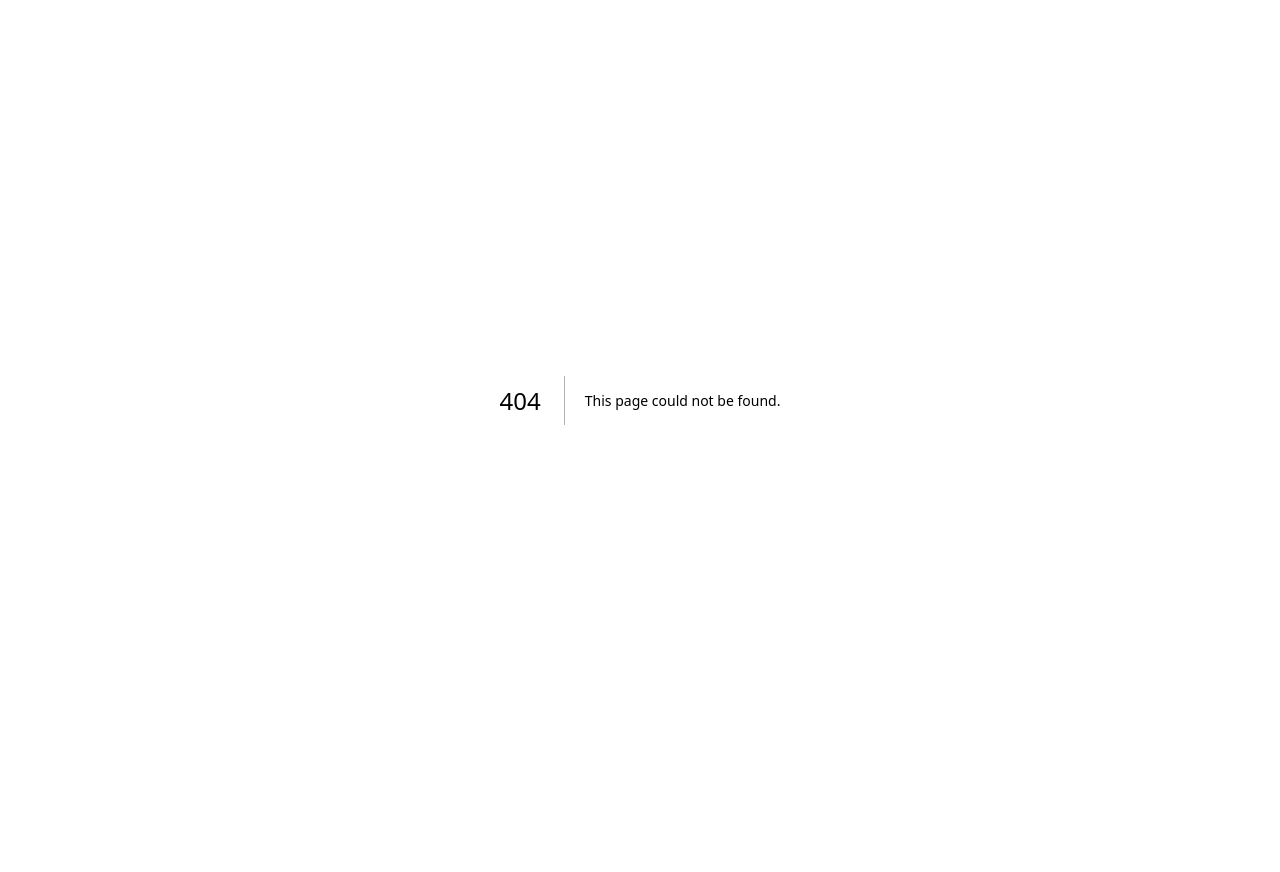
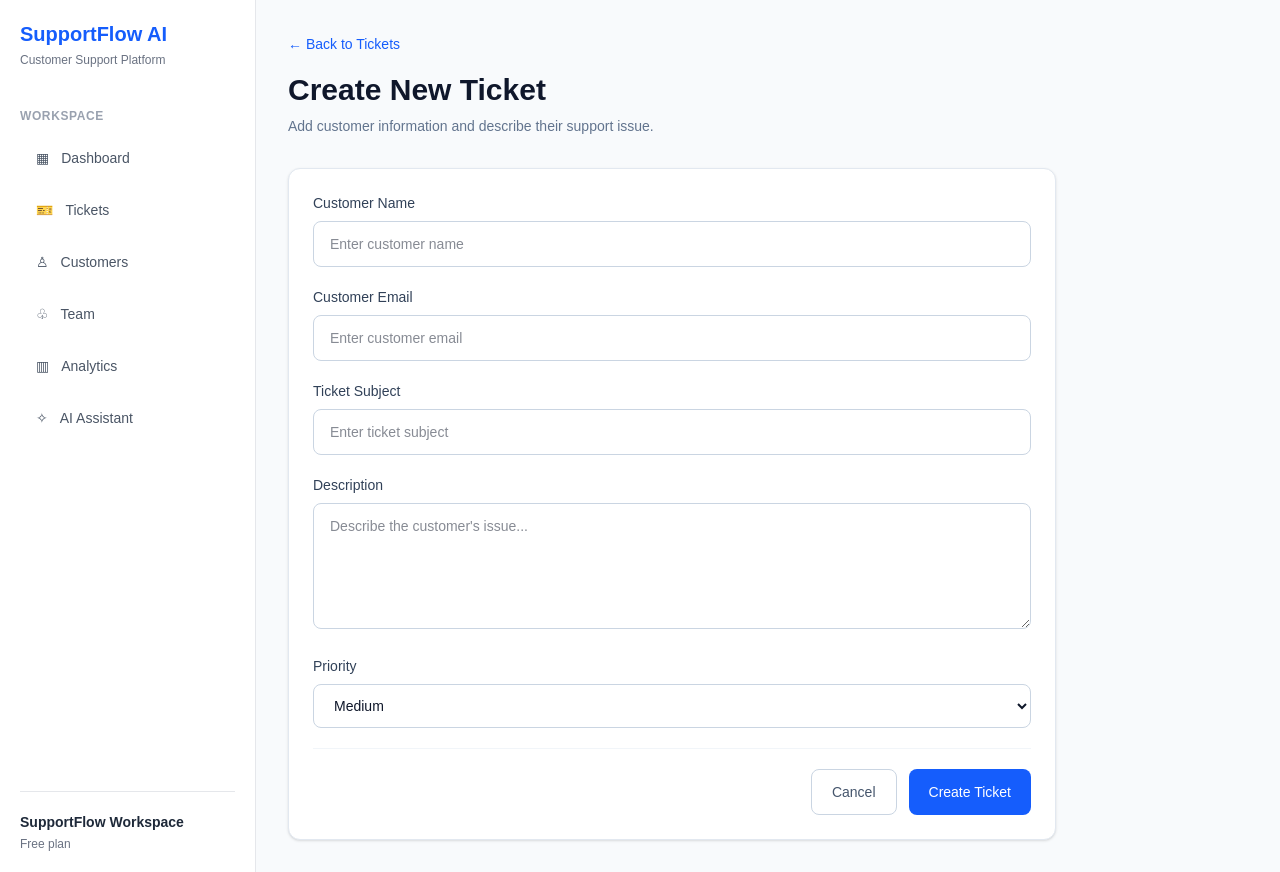
Before and after one commit to sachikatkar09/supportflow-ai, a Next.js app in the folder client/: page /tickets/new in a window 1280 px wide. Before the commit this address had no page. Before the commit the page ends 800 px from the top, so only its background shows below. Built offline with nearby package versions, Linux system fonts and the light colour scheme.

Commit message:
add create ticket form with validation

```diff
--- /dev/null
+++ b/client/app/tickets/new/page.tsx
@@ -0,0 +1,154 @@
+"use client";
+
+import { useState } from "react";
+import Link from "next/link";
+import Sidebar from "../../components/Sidebar";
+
+export default function NewTicketPage() {
+  const [formData, setFormData] = useState({
+    customerName: "",
+    email: "",
+    subject: "",
+    description: "",
+    priority: "Medium",
+  });
+
+  const handleChange = (
+    e: React.ChangeEvent<
+      HTMLInputElement | HTMLTextAreaElement | HTMLSelectElement
+    >,
+  ) => {
+    setFormData({
+      ...formData,
+      [e.target.name]: e.target.value,
+    });
+  };
+
+  const handleSubmit = (e: React.FormEvent<HTMLFormElement>) => {
+    e.preventDefault();
+    alert(
+      "Ticket form submitted successfully! Backend integration will come later.",
+    );
+    console.log("Ticket Data:", formData);
+  };
+
+  return (
+    <div className="flex min-h-screen bg-slate-50">
+      <Sidebar />
+
+      <main className="min-w-0 flex-1 p-8">
+        <div className="mb-8">
+          <Link
+            href="/tickets"
+            className="text-sm font-medium text-blue-600 hover:underline"
+          >
+            ← Back to Tickets
+          </Link>
+
+          <h1 className="mt-4 text-3xl font-bold text-slate-900">
+            Create New Ticket
+          </h1>
+          <p className="mt-2 text-sm text-slate-500">
+            Add customer information and describe their support issue.
+          </p>
+        </div>
+
+        <div className="max-w-3xl rounded-xl border border-slate-200 bg-white p-6 shadow-sm">
+          <form onSubmit={handleSubmit} className="space-y-5">
+            <div>
+              <label className="mb-2 block text-sm font-medium text-slate-700">
+                Customer Name
+              </label>
+              <input
+                type="text"
+                name="customerName"
+                value={formData.customerName}
+                onChange={handleChange}
+                placeholder="Enter customer name"
+                required
+                className="w-full rounded-lg border border-slate-300 px-4 py-3 text-sm outline-none focus:border-blue-500"
+              />
+            </div>
+
+            <div>
+              <label className="mb-2 block text-sm font-medium text-slate-700">
+                Customer Email
+              </label>
+              <input
+                type="email"
+                name="email"
+                value={formData.email}
+                onChange={handleChange}
+                placeholder="Enter customer email"
+                required
+                className="w-full rounded-lg border border-slate-300 px-4 py-3 text-sm outline-none focus:border-blue-500"
+              />
+            </div>
+
+            <div>
+              <label className="mb-2 block text-sm font-medium text-slate-700">
+                Ticket Subject
+              </label>
+              <input
+                type="text"
+                name="subject"
+                value={formData.subject}
+                onChange={handleChange}
+                placeholder="Enter ticket subject"
+                required
+                className="w-full rounded-lg border border-slate-300 px-4 py-3 text-sm outline-none focus:border-blue-500"
+              />
+            </div>
+
+            <div>
+              <label className="mb-2 block text-sm font-medium text-slate-700">
+                Description
+              </label>
+              <textarea
+                name="description"
+                value={formData.description}
+                onChange={handleChange}
+                placeholder="Describe the customer's issue..."
+                rows={5}
+                required
+                className="w-full resize-y rounded-lg border border-slate-300 px-4 py-3 text-sm outline-none focus:border-blue-500"
+              />
+            </div>
+
+            <div>
+              <label className="mb-2 block text-sm font-medium text-slate-700">
+                Priority
+              </label>
+              <select
+                name="priority"
+                value={formData.priority}
+                onChange={handleChange}
+                className="w-full rounded-lg border border-slate-300 bg-white px-4 py-3 text-sm outline-none focus:border-blue-500"
+              >
+                <option value="Low">Low</option>
+                <option value="Medium">Medium</option>
+                <option value="High">High</option>
+              </select>
+            </div>
+
+            <div className="flex justify-end gap-3 border-t border-slate-100 pt-5">
+              <Link
+                href="/tickets"
+                className="rounded-lg border border-slate-300 px-5 py-3 text-sm font-medium text-slate-600 hover:bg-slate-50"
+              >
+                Cancel
+              </Link>
+
+              <button
+                type="submit"
+                className="rounded-lg bg-blue-600 px-5 py-3 text-sm font-medium text-white hover:bg-blue-700"
+              >
+                Create Ticket
+              </button>
+            </div>
+          </form>
+        </div>
+      </main>
+    </div>
+  );
+}
```
